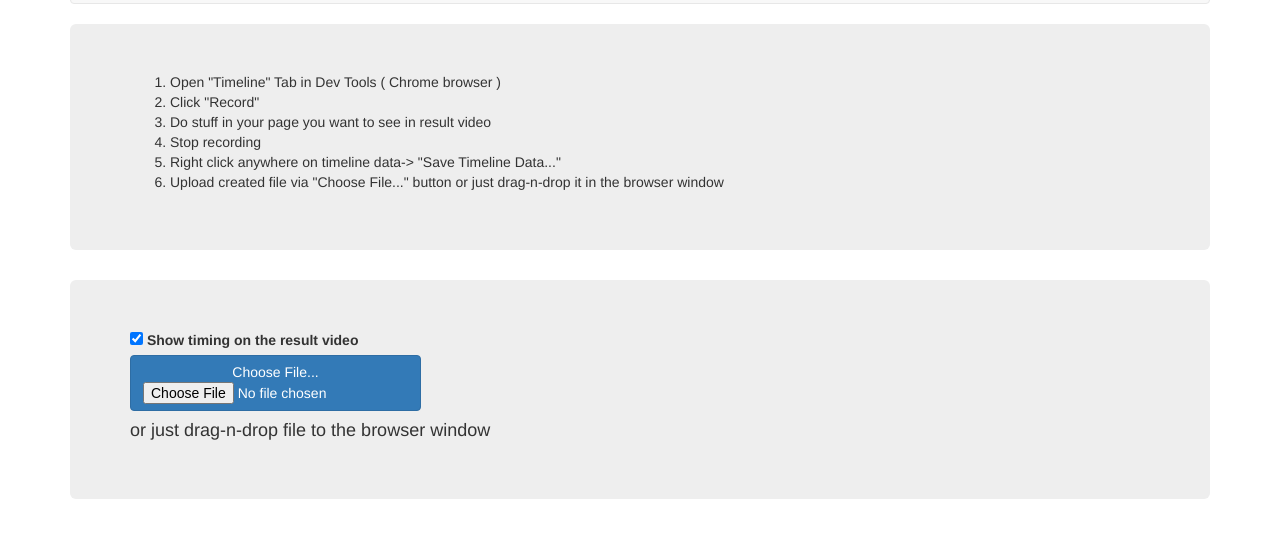
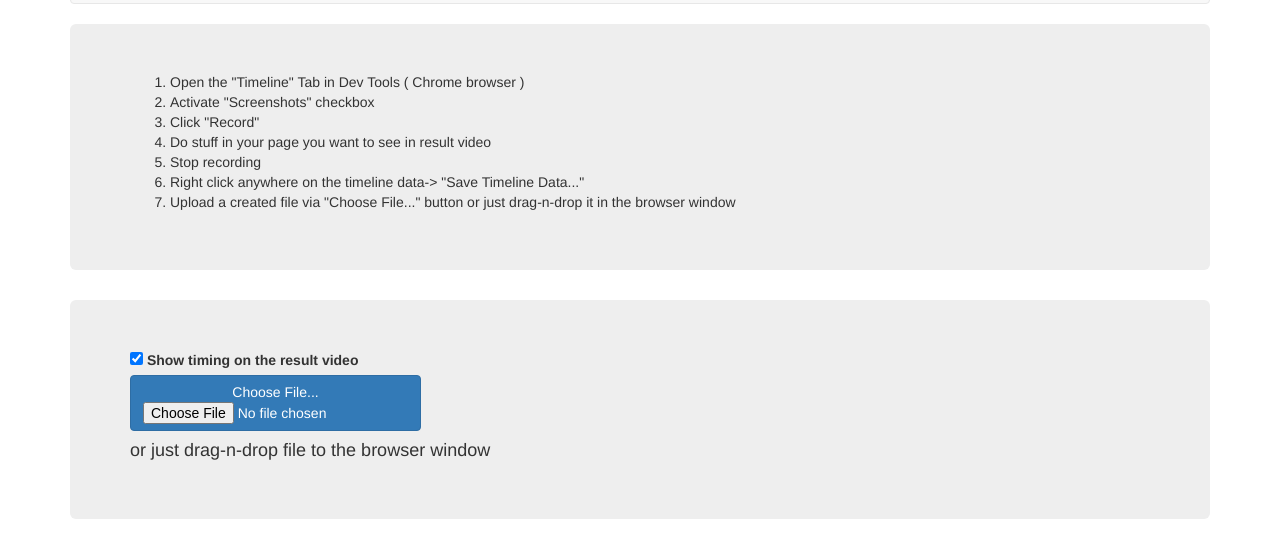
Before and after one commit to shospodarets/chrome-timeline-to-gif, a website with bundled scripts: page html/index.html in a window 1280 px wide. Shown: the part 54-612 px from the top of the page. Built offline with nearby package versions, Linux system fonts and the light colour scheme; files whose address does not match are found by name.

Commit message:
Description update

```diff
--- a/html/index.html
+++ b/html/index.html
@@ -22,7 +22,10 @@
     <div class="jumbotron">
         <ol>
             <li>
-                Open "Timeline" Tab in Dev Tools ( Chrome browser )
+                Open the "Timeline" Tab in Dev Tools ( Chrome browser )
+            </li>
+            <li>
+                Activate "Screenshots" checkbox
             </li>
             <li>
                 Click "Record"
@@ -34,10 +37,10 @@
                 Stop recording
             </li>
             <li>
-                Right click anywhere on timeline data-> "Save Timeline Data..."
+                Right click anywhere on the timeline data-> "Save Timeline Data..."
             </li>
             <li>
-                Upload created file via "Choose File..." button or just drag-n-drop it in the browser window
+                Upload a created file via "Choose File..." button or just drag-n-drop it in the browser window
             </li>
         </ol>
     </div>
```
Also changed, not shown: package.json (+12 -8 lines), README.md.
